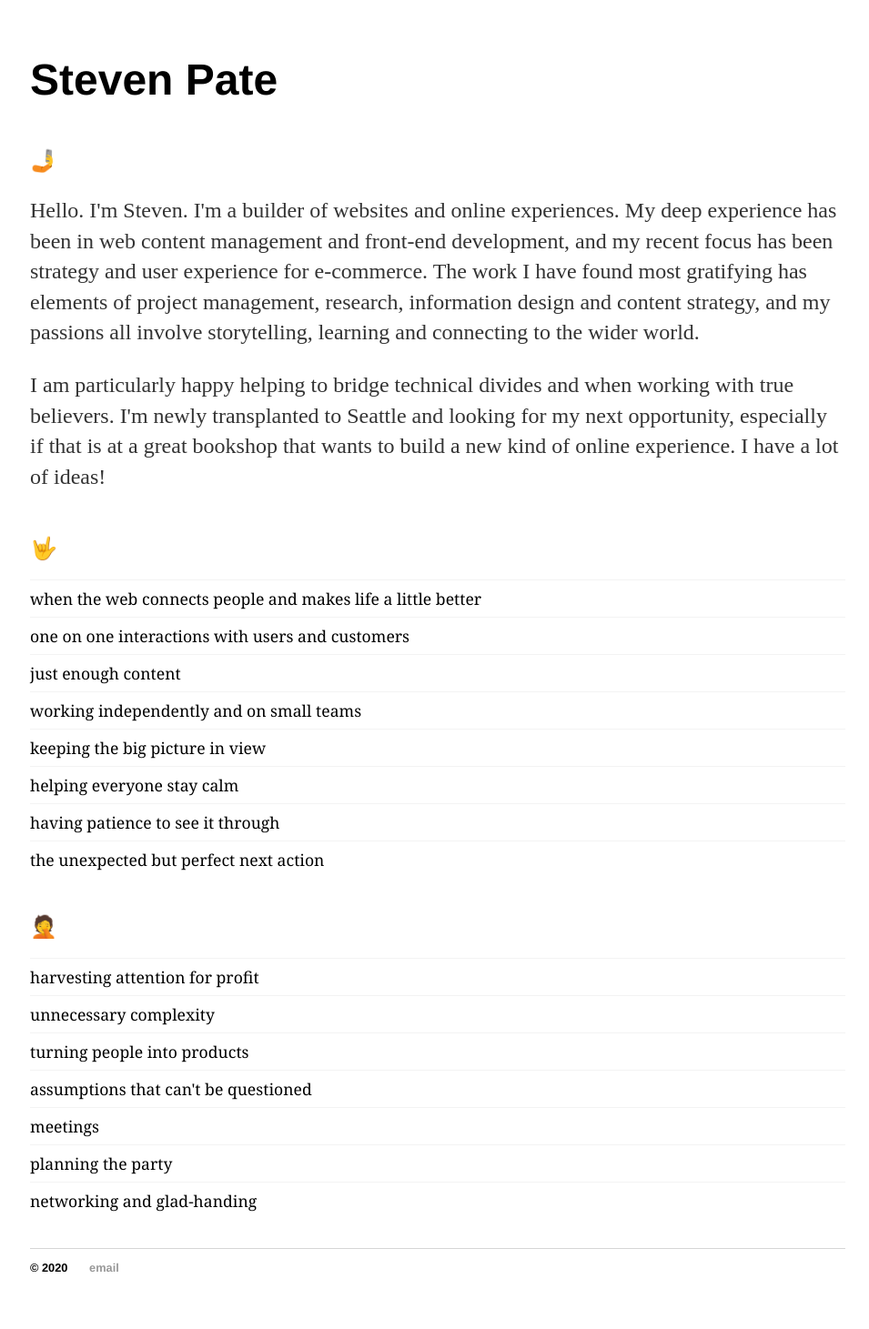
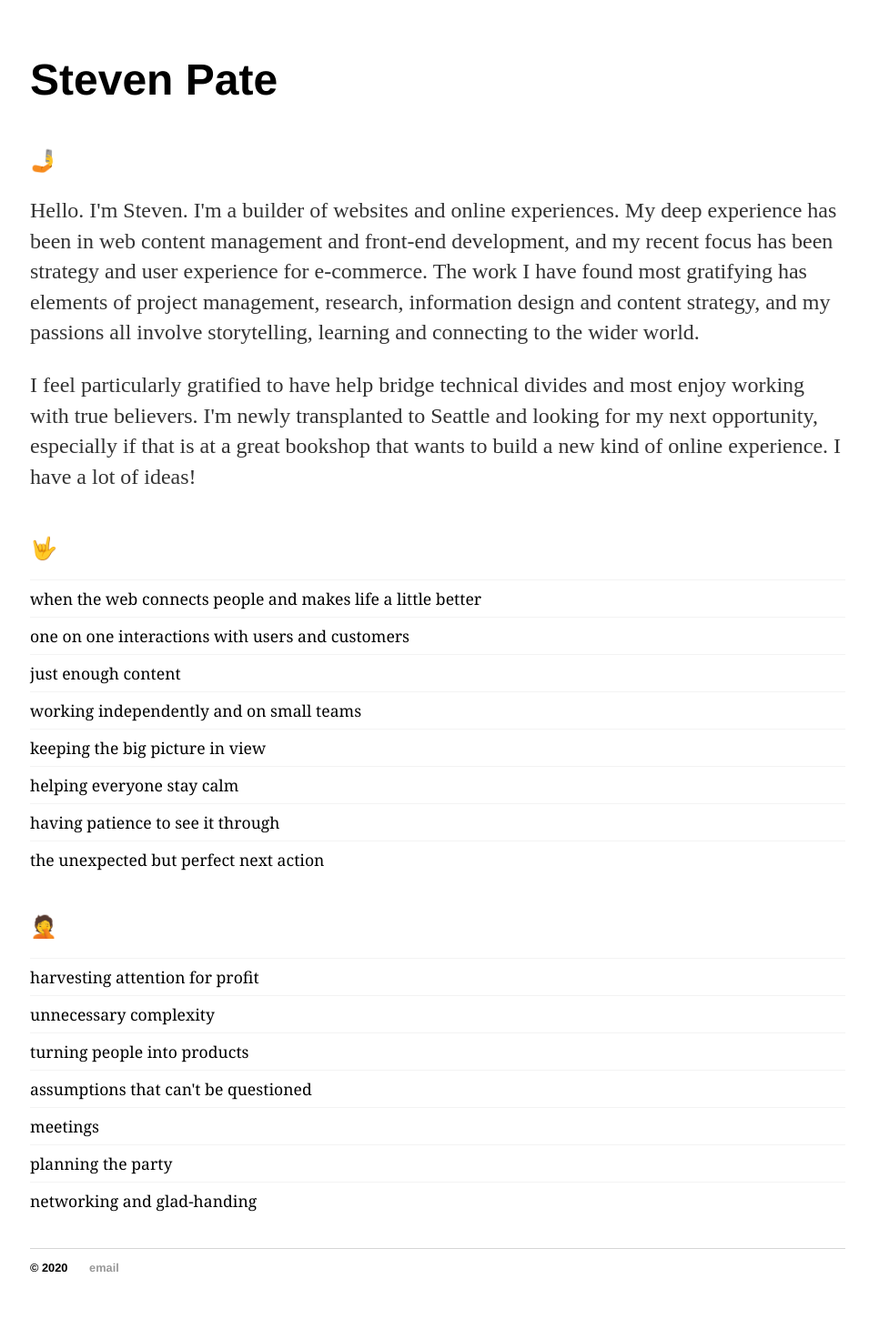
Before and after one commit to StevenPate/stevenpate.github.io, a Jekyll site: the page built from index.html, in a window 1280 px wide. Shown: the whole page at 91% size, without its empty margins (159-1114 px from the left). Built offline with Jekyll 4.4.1, drawn with Linux system fonts in a browser that asks for light colours.

Commit message:
Update index.html

```diff
--- a/index.html
+++ b/index.html
@@ -6,7 +6,7 @@ title: Steven Pate
 	<h1>Steven Pate</h1>
 	<h2>🤳</h2>
 	<p>Hello. I'm Steven. I'm a builder of websites and online experiences. My deep experience has been in web content management and front-end development, and my recent focus has been strategy and user experience for e-commerce. The work I have found most gratifying has elements of project management, research, information design and content strategy, and my passions all involve storytelling, learning and connecting to the wider world.</p>
-	<p>I am particularly happy helping to bridge technical divides and when working with true believers. I'm newly transplanted to Seattle and looking for my next opportunity, especially if that is at a great bookshop that wants to build a new kind of online experience. I have a lot of ideas!</p>
+	<p>I feel particularly gratified to have help bridge technical divides and most enjoy working with true believers. I'm newly transplanted to Seattle and looking for my next opportunity, especially if that is at a great bookshop that wants to build a new kind of online experience. I have a lot of ideas!</p>
 	<h2>🤟</h2>
 	<ul>
 		<li>when the web connects people and makes life a little better</li>
```
